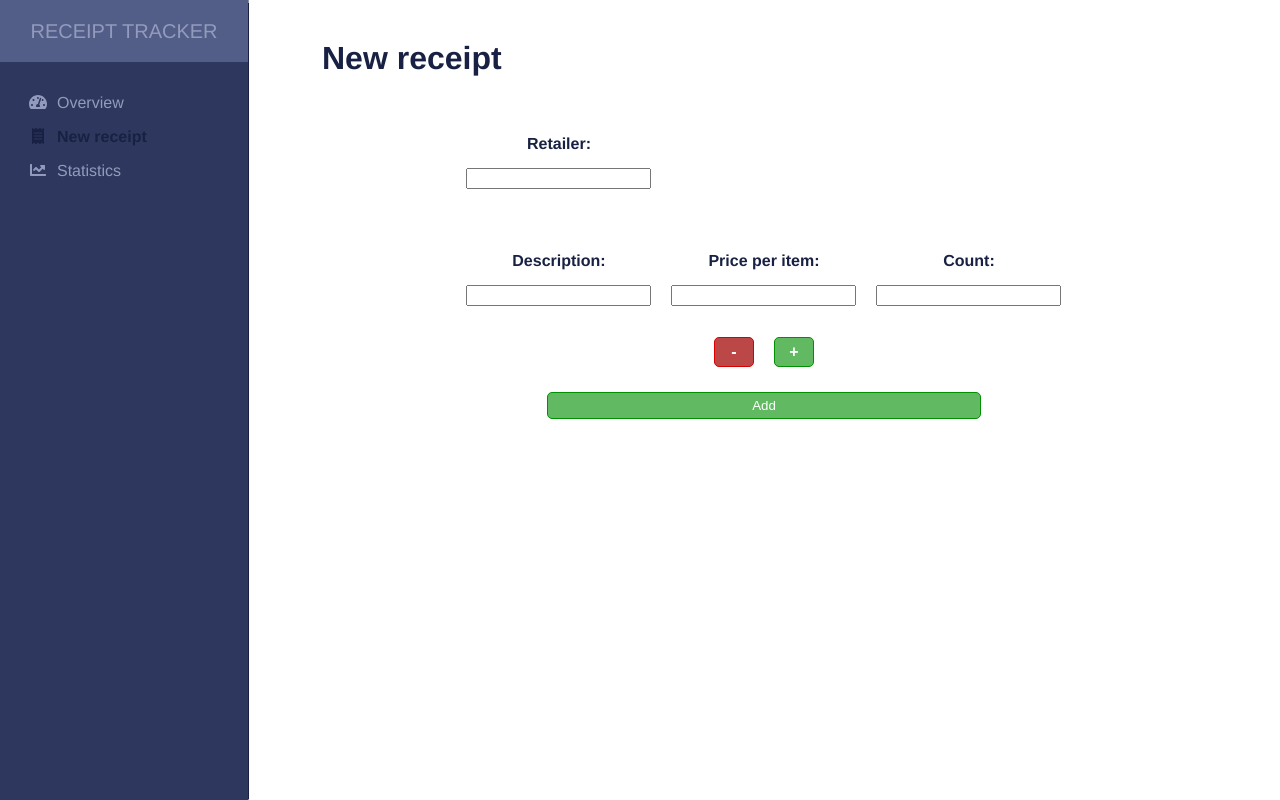
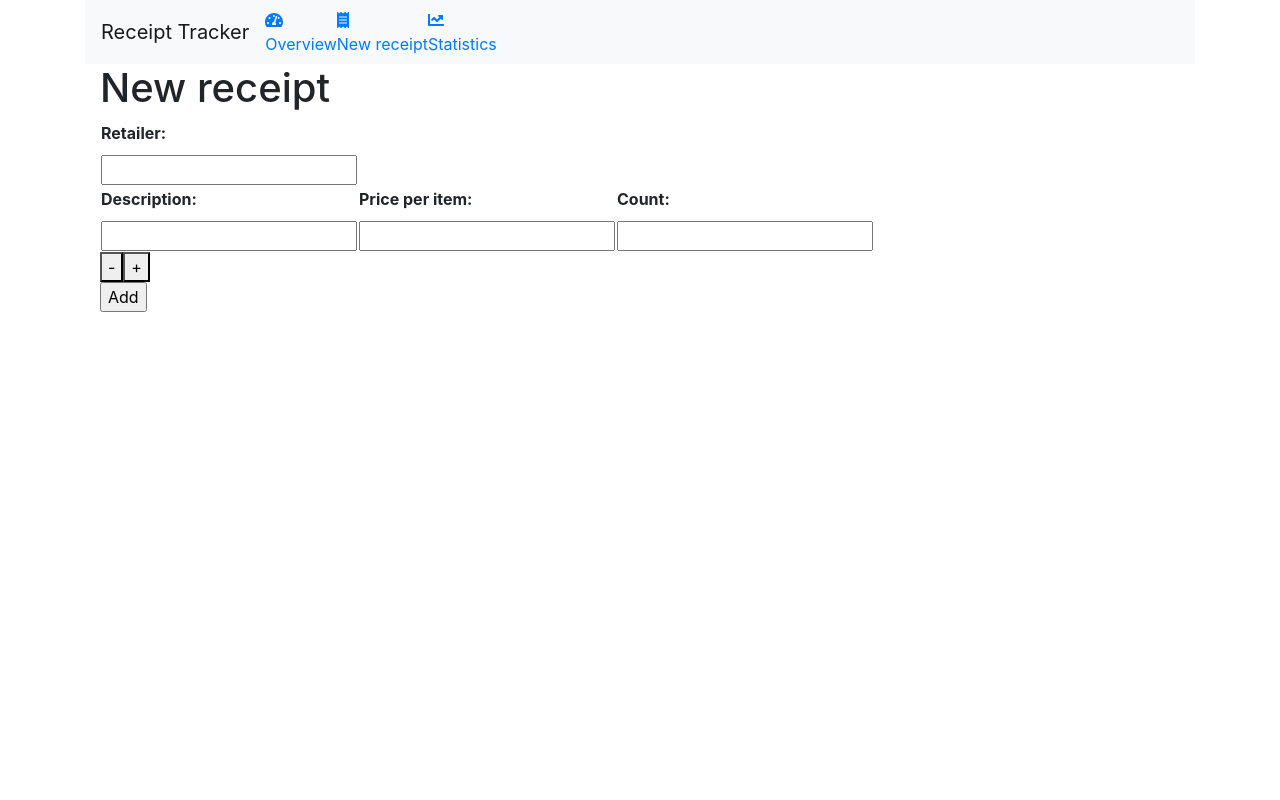
Before and after one commit to Emanjo/Receipt-tracker, a Vue app in the folder client/: page /new-receipt in a window 1280 px wide. Built offline with nearby package versions, Linux system fonts and the light colour scheme.

Commit message:
Removed styles and added bootstrap

```diff
--- a/client/package.json
+++ b/client/package.json
@@ -9,6 +9,7 @@
   },
   "dependencies": {
     "axios": "^0.18.0",
+    "bootstrap-vue": "^2.0.0-rc.11",
     "chart.js": "^2.7.3",
     "reset-css": "^4.0.1",
     "vue": "^2.5.17",
--- a/client/src/App.vue
+++ b/client/src/App.vue
@@ -1,18 +1,9 @@
 <template>
-  <div id="app">
-    <div class="nav">
-      <div class="logo">
-        <h1>Receipt tracker</h1>
-      </div>
-      <div class="container">
-        <main-nav class="main-nav"/>
-      </div>
-    </div>
-    <div class="content">
+  <div id="app" class="container">
+      <main-nav class="main-nav"/>
       <transition name="fade" mode="out-in">
         <router-view/>
       </transition>
-    </div>
   </div>
 </template>
 
@@ -29,55 +20,5 @@ export default {
 
 <style lang="scss">
 
-@import 'styles/reset';
 
-* {
-  box-sizing: border-box;
-}
-
-html {
-  height: 100%;
-}
-
-#app {
-  font-family: Helvetica, Arial, sans-serif;
-  -webkit-font-smoothing: antialiased;
-  -moz-osx-font-smoothing: grayscale;
-  color: #182143;
-  min-height: 100vh;
-  display: flex;
-  line-height: 1.5;
-  .nav {
-    background-color: #2E385E;
-    box-shadow: 0.5px 0 1px;
-    .logo {
-      background: #525E87;
-      padding: 1em;
-      text-align: center;
-      text-transform: uppercase;
-      h1 {
-        font-size: 20px;
-        font-weight: lighter;
-        color: #929BBD;
-      }
-    }
-  }
-  .content {
-    width: 100%;
-    padding: 10px 50px;
-  }
-}
-
-.container {
-  overflow: hidden;
-  margin: 1.5em;
-}
-
-.fade-enter-active {
-  transition: ease-out 0.20s;
-}
-
-.fade-enter  {
-  opacity: 0;
-}
 </style>
--- a/client/src/components/MainNav.vue
+++ b/client/src/components/MainNav.vue
@@ -1,7 +1,6 @@
 <template>
-	<div id="main-nav">
-			<nav>
-					<div class="table">
+	<div id="main-nav" class="navbar navbar-expand-lg navbar-light bg-light">
+		<router-link to="/" class="navbar-brand">Receipt Tracker</router-link>
 							<router-link to="/" exact class="table-row">
 								<div class="table-cell --table-cell-center"><font-awesome-icon icon="tachometer-alt" /></div>
 								<div class="table-cell">Overview</div>
@@ -14,8 +13,6 @@
 							<div class="table-cell --table-cell-center"><font-awesome-icon icon="chart-line" /></div>
 							<div class="table-cell">Statistics</div>
 						</router-link>
-				</div>
-		</nav>
 	</div>
 </template>
 
@@ -27,41 +24,6 @@
 
 <style scoped lang="scss">
 
-#main-nav {
-	text-align: left;
-	word-break: break-word;
-	width: 200px;
-}
 
-nav {
-	a {
-		color: #929BBD;
-		display: flex;
-		align-items: center;
-		text-decoration: none;
-		&:hover {
-			color: white;
-		}
-	}
-}
-
-.router-link-active {
-	color: #182143;
-	font-weight: bold;
-}
-
-.table {
-	display: table;
-	.table-row {
-		display: table-row;
-		.table-cell {
-			display: table-cell;
-			padding: 5px;
-			&.table-cell.--table-cell-center {
-				text-align: center;
-			}
-		}
-	}
-}
 
 </style>
--- a/client/src/components/NewReceipt.vue
+++ b/client/src/components/NewReceipt.vue
@@ -71,74 +71,6 @@
 
 <style scoped lang="scss">
 
-.form {
-  display: flex;
-  width: 70%;
-  flex-wrap: wrap;
-  margin: auto;
-  justify-content: space-around;
-  margin-top: 40px;
 
-  &__group {
-    margin: 10px 0px;
-    width: 40%;
-    display: flex;
-    flex-wrap: wrap;
-    justify-content: center;
-
-    &--items {
-      width: 100%;
-      label {
-        display: block;
-      }
-      td {
-        padding: 10px;
-      }
-    }
-
-  }
-
-  &__button {
-    border-radius: 5px;
-    margin-top: 15px;
-    background: white;
-    border: 1px solid black;
-    padding: 5px;
-
-    &--submit {
-      background: #0190019e;
-      border: 1px solid #019001;
-      color: white;
-      flex-basis: 70%;
-    }
-
-    &--modifier {
-      width: 40px;
-      margin: 0 10px;
-      color: white;
-      font-weight: bold;
-      font-size: 16px;
-      cursor: pointer;
-      &:active {
-        transform:scale(0.9);
-      }
-    }
-
-    &--minus {
-      background: #a20000b8;
-      border: 1px solid #da0000;
-    }
-
-    &--plus {
-      background: #0190019e;
-      border: 1px solid #019001;
-    }
-  }
-
-  .margin-bottom {
-    margin-bottom: 50px;
-  }
-
-}
 
 </style>
--- a/client/src/components/Overview.vue
+++ b/client/src/components/Overview.vue
@@ -1,18 +1,30 @@
 <template>
     <div id="overview">
 			<div class="square">
-				<h1 class="square-title">Receipts</h1>
+				<h1 class="square__title">Receipts</h1>
+				<p>dsadsa</p>
+				<p>dsadsa</p>
+				<p>dsadsa</p>
+				<p>dsadsa</p>
+				<p>dsadsa</p>
+				<p>dsadsa</p>
+				<p>dsadsa</p>
+				<p>dsadsa</p>
+				<p>dsadsa</p>
+				<p>dsadsa</p>
+				<p>dsadsa</p>
 			</div>
 			<div class="square">
-				<h1 class="square-title">Top items</h1>
+				<h1 class="square__title">Top items</h1>
 
 			</div>
 			<div class="square">
-				<h1 class="square-title">Top retailers</h1>
+				<h1 class="square__title">Top retailers</h1>
+				<p>dsadsa</p>
 
 			</div>
 			<div class="square">
-
+				<h1 class="square__title">Last square</h1>
 			</div>
     </div>
 </template>
@@ -25,25 +37,7 @@
 
 <style scoped lang="scss">
 
-#overview {
-	display: flex;
-	flex-direction: row;
-	flex-wrap: wrap;
-	align-items: stretch;
-	height: 100%;
-}
 
-.square {
-	flex-basis: calc(50% - 40px);
-	margin: 20px;
-	max-height: calc(50% - 40px);
-	min-height: calc(50% - 40px);
-}
-
-.square-title {
-	border-bottom: 1px solid #191C27;
-	padding-bottom: 15px;
-}
 
 
 </style>
--- a/client/src/helpers/createCharts.js
+++ b/client/src/helpers/createCharts.js
@@ -8,7 +8,6 @@ function getRandomColor() {
     }
     return color;
 }
-
 
 export function barChart(ctx, title, data) {
   const labels = [], total = [], colors = [];
--- a/client/src/main.js
+++ b/client/src/main.js
@@ -7,6 +7,9 @@ import { FontAwesomeIcon } from '@fortawesome/vue-fontawesome'
 import Overview from './components/Overview.vue'
 import NewReceipt from './components/NewReceipt.vue'
 import Statistics from './components/Statistics.vue'
+import BootstrapVue from 'bootstrap-vue'
+import 'bootstrap/dist/css/bootstrap.css'
+import 'bootstrap-vue/dist/bootstrap-vue.css'
 
 const routes = [
   { path: '/', component: Overview },
@@ -20,7 +23,7 @@ const router = new VueRouter({
   routes
 })
 
-Vue.use(VueRouter)
+Vue.use(VueRouter, BootstrapVue)
 
 library.add(faTachometerAlt, faReceipt, faChartLine)
 
```
Also changed, not shown: 1 other file (tests, documents, lock files or other folders).
